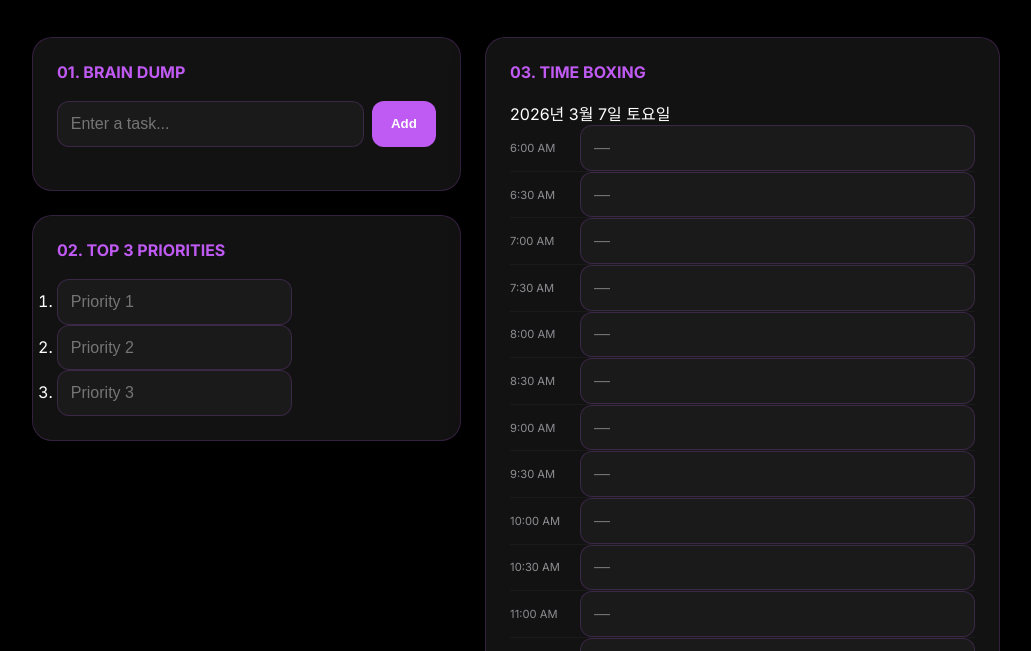
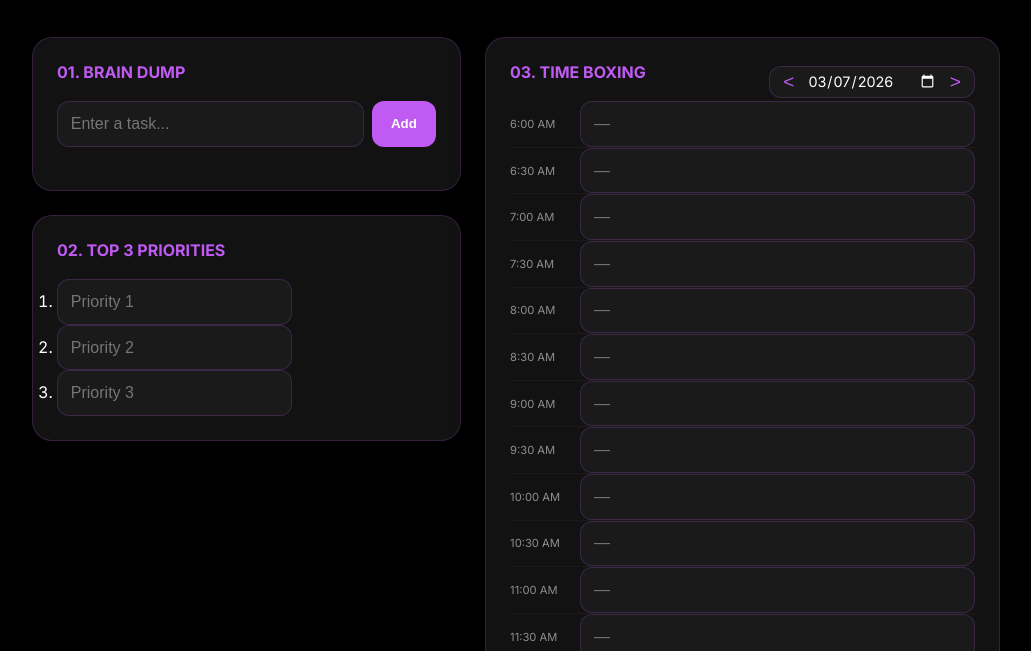
Before and after one commit to lovepoets-dotcom/timebox, a plain HTML site: page index.html in a window 1280 px wide. Shown: the part 133-784 px from the top of the page, without its empty margins (124-1155 px from the left). Drawn offline with Linux system fonts and the light colour scheme.

Commit message:
Add files via upload

```diff
--- a/index.html
+++ b/index.html
@@ -50,7 +50,11 @@
                 <div class="card schedule-card">
                     <div class="schedule-header">
                         <h2>03. Time Boxing</h2>
-                        <span id="current-date"></span>
+                        <div class="date-controls">
+                            <button id="prev-date" class="date-btn">&lt;</button>
+                            <input type="date" id="date-picker">
+                            <button id="next-date" class="date-btn">&gt;</button>
+                        </div>
                     </div>
                     <div class="time-slots" id="time-slots">
                         <!-- Slots will be generated by JS -->
--- a/main.js
+++ b/main.js
@@ -3,17 +3,47 @@ document.addEventListener('DOMContentLoaded', () => {
     const addBtn = document.getElementById('add-btn');
     const todoList = document.getElementById('todo-list');
     const timeSlotsContainer = document.getElementById('time-slots');
-    const currentDateEl = document.getElementById('current-date');
+    const datePicker = document.getElementById('date-picker');
+    const prevDateBtn = document.getElementById('prev-date');
+    const nextDateBtn = document.getElementById('next-date');
 
-    // Set Current Date
-    const now = new Date();
-    currentDateEl.textContent = now.toLocaleDateString('ko-KR', { year: 'numeric', month: 'long', day: 'numeric', weekday: 'long' });
+    // State management
+    let currentSelectedDate = new Date();
+
+    function formatDate(date) {
+        return date.toISOString().split('T')[0];
+    }
+
+    function updateDateDisplay() {
+        datePicker.value = formatDate(currentSelectedDate);
+        loadData();
+    }
+
+    // Initialize date
+    updateDateDisplay();
+
+    // Date navigation
+    datePicker.addEventListener('change', (e) => {
+        currentSelectedDate = new Date(e.target.value);
+        updateDateDisplay();
+    });
+
+    prevDateBtn.addEventListener('click', () => {
+        currentSelectedDate.setDate(currentSelectedDate.getDate() - 1);
+        updateDateDisplay();
+    });
+
+    nextDateBtn.addEventListener('click', () => {
+        currentSelectedDate.setDate(currentSelectedDate.getDate() + 1);
+        updateDateDisplay();
+    });
 
     // Generate Time Slots (6 AM to 10 PM)
     const startTime = 6;
     const endTime = 22;
 
-    if (timeSlotsContainer.children.length === 0) {
+    function renderTimeSlots() {
+        timeSlotsContainer.innerHTML = '';
         for (let i = startTime; i <= endTime; i++) {
             createTimeSlot(i, "00");
             createTimeSlot(i, "30");
@@ -36,10 +66,15 @@ document.addEventListener('DOMContentLoaded', () => {
         input.placeholder = '—';
         input.dataset.time = `${hour}:${minute}`;
 
+        // Auto-save on input
+        input.addEventListener('input', saveData);
+
         slot.appendChild(timeLabel);
         slot.appendChild(input);
         timeSlotsContainer.appendChild(slot);
     }
+
+    renderTimeSlots();
 
     // Add Todo Functionality
     function createTodoItem(text, completed = false) {
@@ -90,6 +125,10 @@ document.addEventListener('DOMContentLoaded', () => {
     });
 
     // Save/Load Logic
+    function getStorageKey() {
+        return `musk-timebox-data-${formatDate(currentSelectedDate)}`;
+    }
+
     function saveData() {
         const todos = [];
         document.querySelectorAll('#todo-list li').forEach(li => {
@@ -110,43 +149,65 @@ document.addEventListener('DOMContentLoaded', () => {
         });
 
         const data = { todos, priorities, slots };
-        localStorage.setItem('musk-timebox-data', JSON.stringify(data));
+        localStorage.setItem(getStorageKey(), JSON.stringify(data));
     }
 
     function loadData() {
-        const rawData = localStorage.getItem('musk-timebox-data');
+        // Migration check: If no date-specific data but old common data exists, migrate it to today
+        const storageKey = getStorageKey();
+        let rawData = localStorage.getItem(storageKey);
+
+        const oldKey = 'musk-timebox-data';
+        const oldData = localStorage.getItem(oldKey);
+
+        if (!rawData && oldData && formatDate(currentSelectedDate) === formatDate(new Date())) {
+            rawData = oldData;
+            localStorage.setItem(storageKey, oldData);
+            localStorage.removeItem(oldKey); // Cleanup
+            console.log('Migrated old data to today');
+        }
+
+        // Reset UI
+        todoList.innerHTML = '';
+        document.querySelectorAll('.priorities input').forEach(input => input.value = '');
+        document.querySelectorAll('.slot-input').forEach(input => input.value = '');
+
         if (!rawData) return;
 
         const data = JSON.parse(rawData);
 
-        todoList.innerHTML = '';
+        // Load Todos
+        if (data.todos) {
             data.todos.forEach(todo => {
-            // Check if todo is object (new format) or string (old format)
                 const text = typeof todo === 'string' ? todo : todo.text;
                 const completed = typeof todo === 'string' ? false : todo.completed;
                 const li = createTodoItem(text, completed);
                 todoList.appendChild(li);
             });
+        }
 
+        // Load Priorities
         const priorityInputs = document.querySelectorAll('.priorities input');
+        if (data.priorities) {
             data.priorities.forEach((val, i) => {
                 if (priorityInputs[i]) priorityInputs[i].value = val;
             });
+        }
 
+        // Load Slots
         const slotInputs = document.querySelectorAll('.slot-input');
         slotInputs.forEach(input => {
-            if (data.slots[input.dataset.time]) {
+            if (data.slots && data.slots[input.dataset.time]) {
                 input.value = data.slots[input.dataset.time];
             }
         });
     }
 
-    // Auto-save on input
-    document.addEventListener('input', (e) => {
-        if (e.target.classList.contains('slot-input') || e.target.parentElement.classList.contains('priorities')) {
+    // Auto-save for priorities
+    document.querySelector('.priorities').addEventListener('input', (e) => {
+        if (e.target.tagName === 'INPUT') {
             saveData();
         }
     });
 
-    loadData();
 });
--- a/style.css
+++ b/style.css
@@ -182,6 +182,58 @@ input[type="text"]:focus {
     opacity: 1;
 }
 
+/* Date Controls */
+.schedule-header {
+    display: flex;
+    justify-content: space-between;
+    align-items: center;
+    flex-wrap: wrap;
+    gap: 10px;
+}
+
+.date-controls {
+    display: flex;
+    align-items: center;
+    gap: 8px;
+    background: #1a1a1a;
+    padding: 4px 8px;
+    border-radius: 12px;
+    border: 1px solid var(--border-color);
+}
+
+.date-btn {
+    background: transparent;
+    border: none;
+    color: var(--accent-color);
+    font-size: 1.2rem;
+    cursor: pointer;
+    padding: 0 5px;
+    display: flex;
+    align-items: center;
+    justify-content: center;
+    transition: transform 0.1s;
+}
+
+.date-btn:active {
+    transform: scale(0.9);
+}
+
+#date-picker {
+    background: transparent;
+    border: none;
+    color: white;
+    font-family: inherit;
+    font-size: 0.9rem;
+    outline: none;
+    cursor: pointer;
+}
+
+/* For Chrome/Safari/Edge to style the calendar icon */
+#date-picker::-webkit-calendar-picker-indicator {
+    filter: invert(1);
+    cursor: pointer;
+}
+
 /* Schedule */
 .time-slots {
     display: flex;
--- a/sw.js
+++ b/sw.js
@@ -1,9 +1,9 @@
-const CACHE_NAME = 'timebox-v5'; // 버전을 v5로 올림
+const CACHE_NAME = 'timebox-v6'; // 버전을 v6로 올림 (업데이트 유도)
 const ASSETS = [
     './',
     './index.html',
     './style.css?v=2',
-    './main.js',
+    './main.js?v=2',
     './manifest.json'
 ];
 
```
Lines whose indentation alone changed are shown as unchanged.
